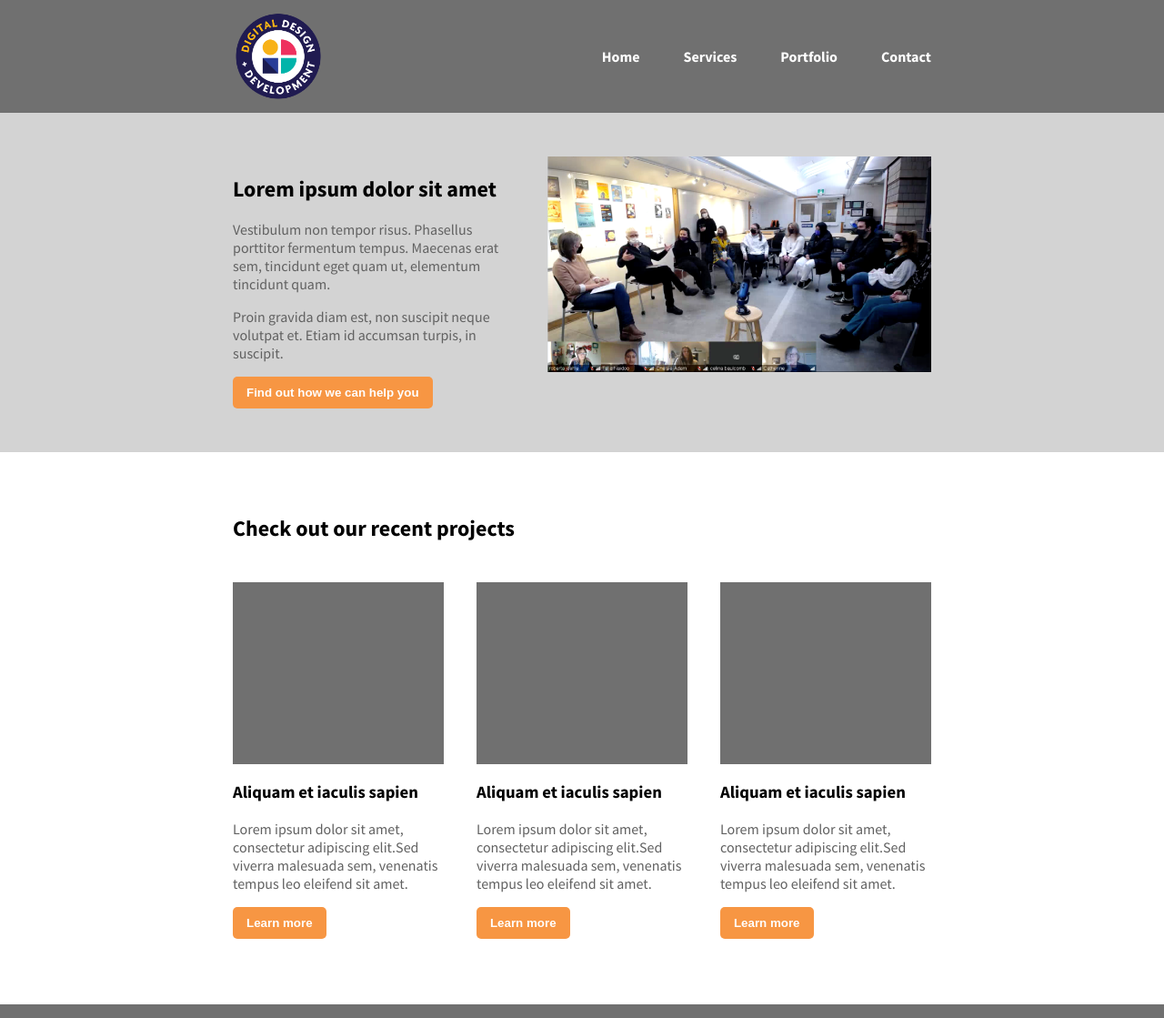
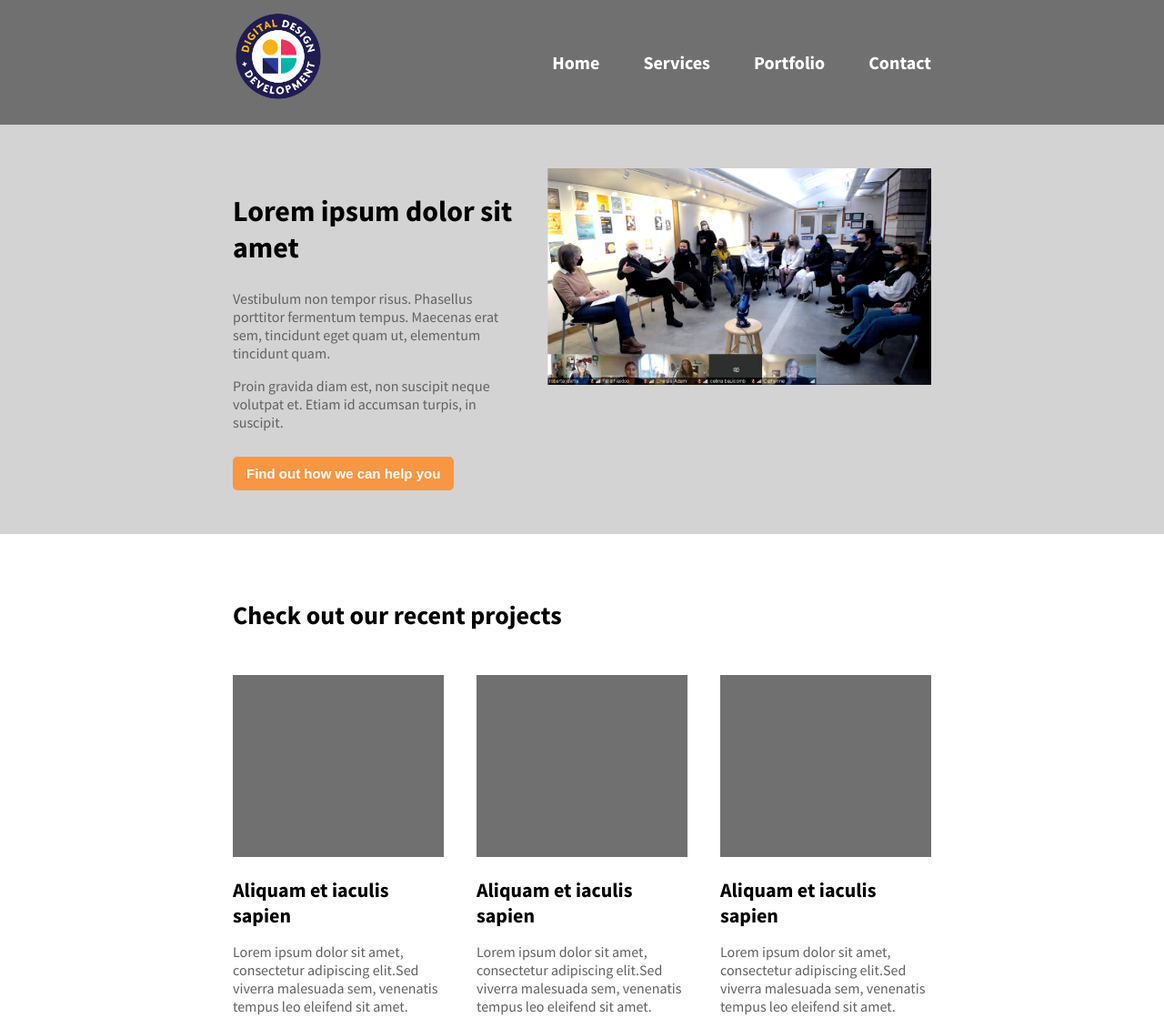
Before and after one commit to nic-dgl103/assignment-f-solution, a plain HTML site: page index.html in a window 1280 px wide. Shown: the top 1119 px of the page at 91% size. Drawn offline with Linux system fonts and the light colour scheme.

Commit message:
typographic details

```diff
--- a/index.html
+++ b/index.html
@@ -5,8 +5,7 @@
   <meta charset="UTF-8" />
   <meta http-equiv="X-UA-Compatible" content="IE=edge" />
   <meta name="viewport" content="width=device-width, initial-scale=1.0" />
-  <title>Assignment F|Student Showcase | DIGITAL Design</title>
-  <!-- DGL 103 DLU1I - assignment F -->
+  <title>Assignment F</title>
   <link rel="stylesheet" href="style.css" />
   <link rel="preconnect" href="https://fonts.googleapis.com">
   <link rel="preconnect" href="https://fonts.gstatic.com" crossorigin>
--- a/style.css
+++ b/style.css
@@ -1,4 +1,8 @@
 /* global styles  */
+html {
+  font-size: 62.5%;
+}
+
 * {
   box-sizing: border-box;
 }
@@ -7,10 +11,25 @@ body {
   font-family: 'Source Sans Pro', sans-serif;
   margin: 0;
   color: #616161;
+  font-size: 1.6rem;
 }
 
 h1, h2, h3 {
   color: black;
+}
+
+h1 {
+  font-size: 3.2rem;
+}
+
+h2 {
+  font-size: 2.8rem;
+
+}
+
+h3 {
+  font-size: 2.2rem;
+  margin-bottom: 12px;
 }
 
 .wrapper, section.projects, footer .copyright {
@@ -27,6 +46,8 @@ button {
   border-radius: 5px;
   border: none;
   font-weight: 700;
+  font-size: 1.5rem;
+  margin-top: 12px;
 }
 
 /* header styles */
@@ -41,10 +62,12 @@ img {
 
 nav {
   float: right;
+  font-size: 2rem;
 }
 
 nav ul {
   list-style: none;
+  overflow: auto;
 }
 
 nav ul li {
```
